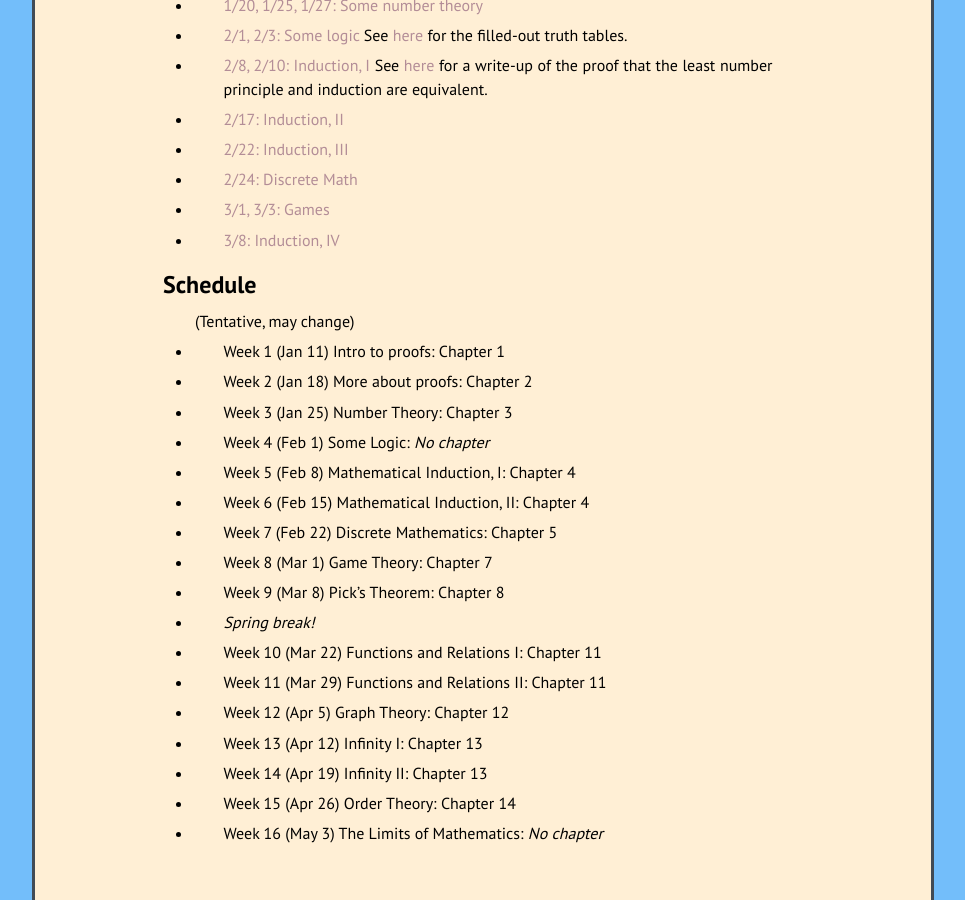
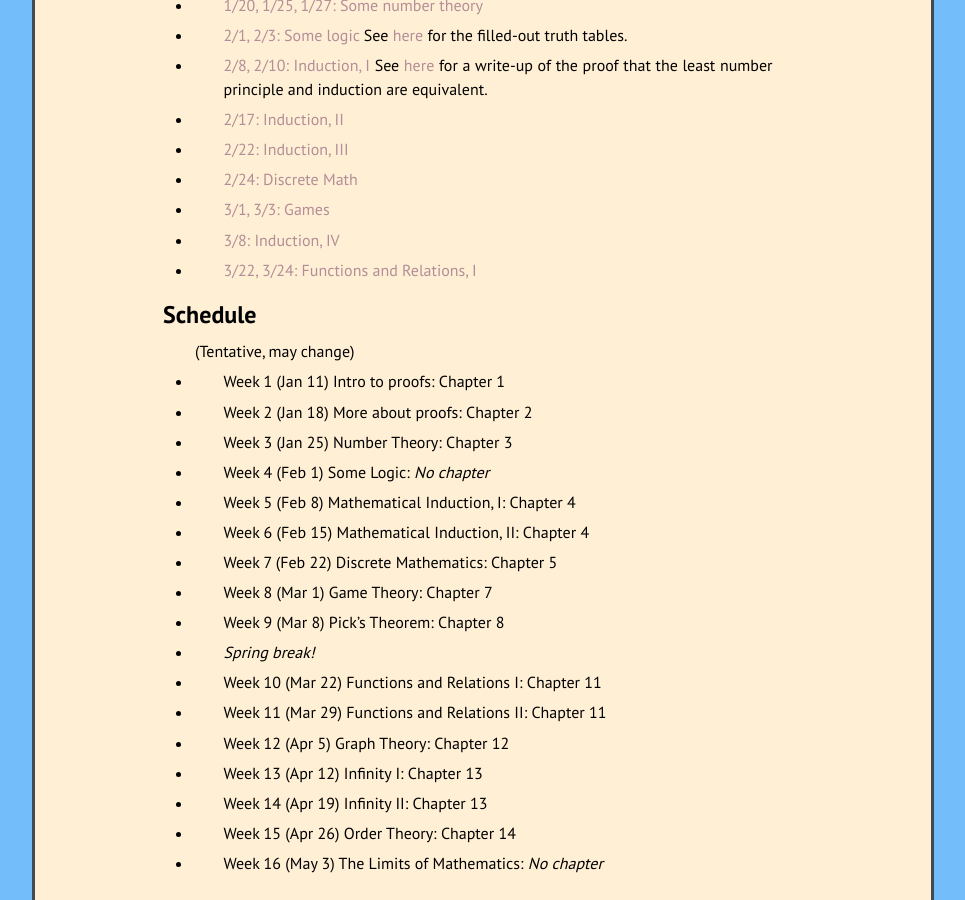
Before and after one commit to kamerynjw/kamerynjw.github.io, a Jekyll site: the page built from teaching/2021/math321.md, in a window 1280 px wide and 900 px high, scrolled down 2299 px. Shown: the whole window, without its empty margins (157-1122 px from the left). Built offline with Jekyll 4.4.1, drawn with Linux system fonts in a browser that asks for light colours; nearby versions of some CDN libraries; formulas are drawn with MathJax 3.

Commit message:
new lecture notes

```diff
--- a/teaching/2021/math321.md
+++ b/teaching/2021/math321.md
@@ -101,6 +101,8 @@ Lecture Notes
 
 * [3/8: Induction, IV]({{ page.url }}ind4.pdf)
 
+* [3/22, 3/24: Functions and Relations, I]({{ page.url }}rel1.pdf)
+
 Schedule
 --------
 
```
Also changed, not shown: 1 other file.
